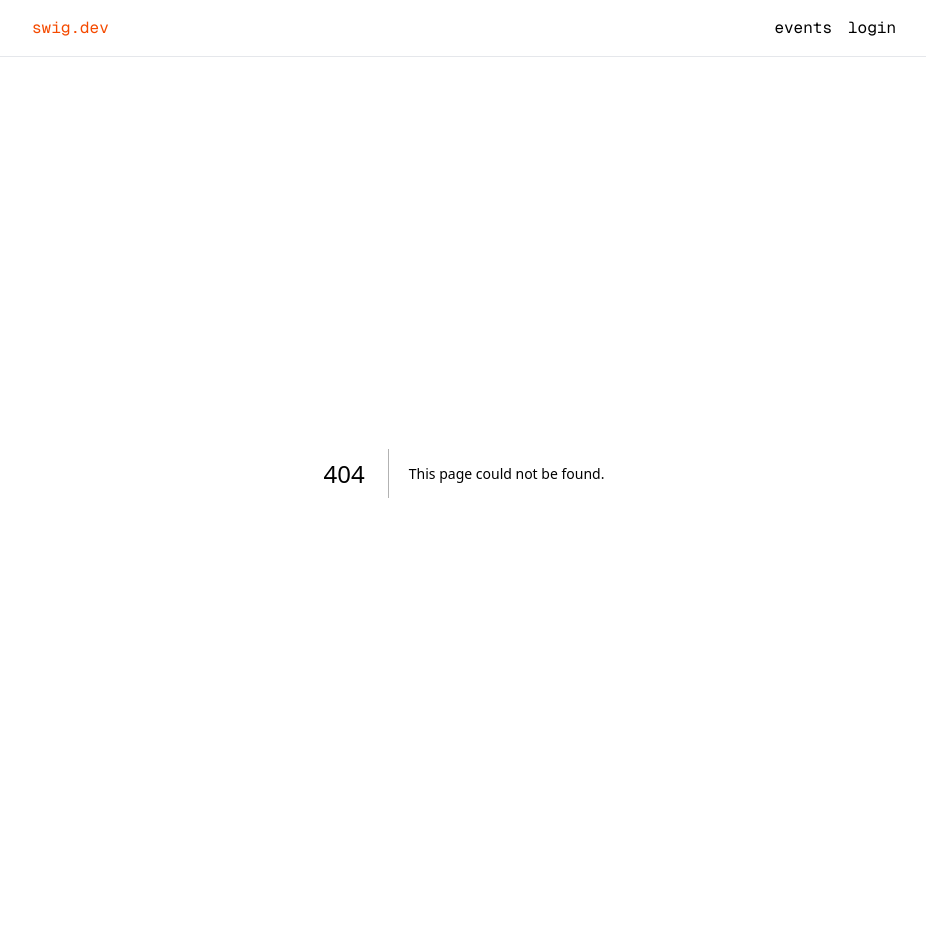
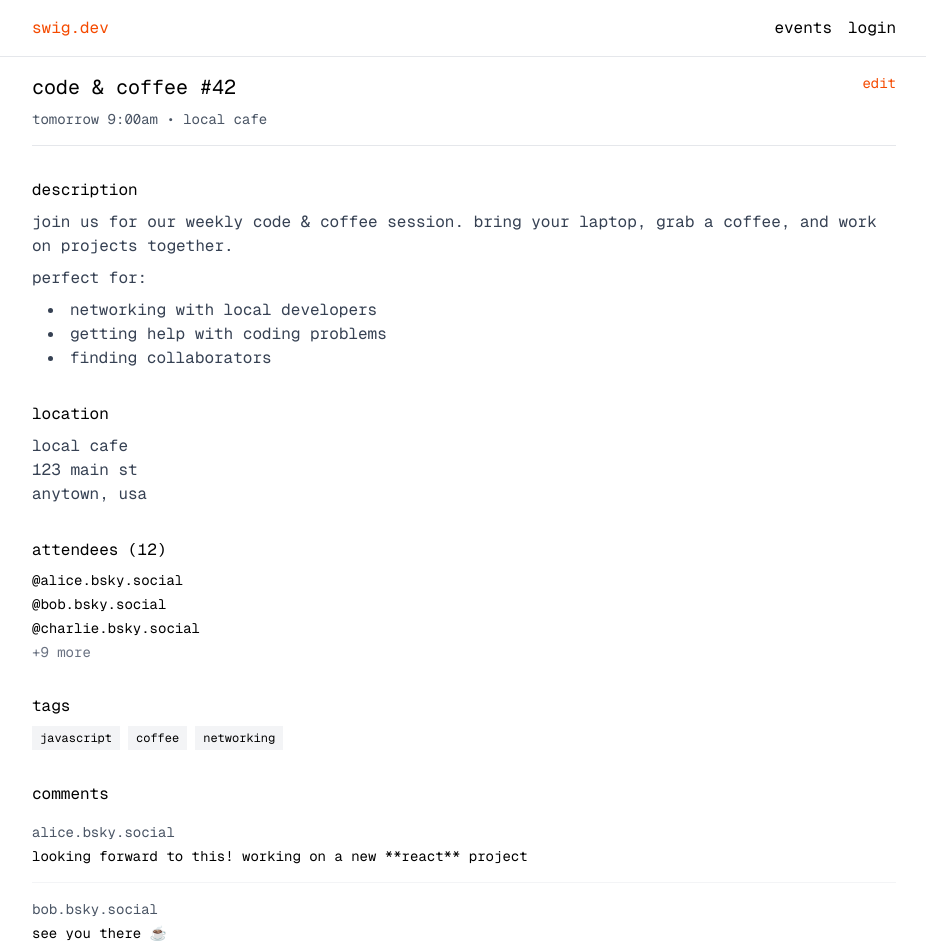
Before and after one commit to lewxdev/swig.dev, a Next.js app: page /event/1 in a window 1280 px wide. Before the commit this address had no page. Shown: the top 952 px of the page, without its empty margins (176-1102 px from the left). Before the commit the page ends 889 px from the top, so only its background shows below. Built offline with nearby package versions, Linux system fonts and the light colour scheme.

Commit message:
create event page

```diff
--- /dev/null
+++ b/app/event/[id]/page.tsx
@@ -0,0 +1,100 @@
+const comments = [
+  {
+    id: 1,
+    author: "alice.bsky.social",
+    content: "looking forward to this! working on a new **react** project",
+  },
+  {
+    id: 2,
+    author: "bob.bsky.social",
+    content: "see you there ☕",
+  },
+];
+
+export default function EventPage({ params }: { params: { id: string } }) {
+  return (
+    <div className="space-y-8">
+      <div>
+        <div className="flex items-start justify-between pb-2">
+          <h1 className="text-xl">code & coffee #42</h1>
+          <a
+            href={`/event/${params.id}/edit`}
+            className="text-sm text-orange-600 hover:underline"
+          >
+            edit
+          </a>
+        </div>
+        <div className="pb-4 text-sm text-gray-600">
+          tomorrow 9:00am • local cafe
+        </div>
+        <div className="border-b border-gray-200"></div>
+      </div>
+      <div>
+        <h2 className="pb-2">description</h2>
+        <div className="space-y-2 text-gray-700">
+          <p>
+            join us for our weekly code & coffee session. bring your laptop,
+            grab a coffee, and work on projects together.
+          </p>
+          <p>perfect for:</p>
+          <ul className="list-inside list-disc pl-4">
+            <li>networking with local developers</li>
+            <li>getting help with coding problems</li>
+            <li>finding collaborators</li>
+          </ul>
+        </div>
+      </div>
+      <div>
+        <h2 className="pb-2">location</h2>
+        <p className="text-gray-700">
+          local cafe
+          <br />
+          123 main st
+          <br />
+          anytown, usa
+        </p>
+      </div>
+      <div>
+        <h2 className="pb-2">attendees (12)</h2>
+        <div className="space-y-1">
+          <div className="text-sm">@alice.bsky.social</div>
+          <div className="text-sm">@bob.bsky.social</div>
+          <div className="text-sm">@charlie.bsky.social</div>
+          <div className="text-sm text-gray-500">+9 more</div>
+        </div>
+      </div>
+      <div>
+        <h2 className="pb-2">tags</h2>
+        <div className="flex flex-wrap gap-2">
+          <span className="bg-gray-100 px-2 py-1 text-xs">javascript</span>
+          <span className="bg-gray-100 px-2 py-1 text-xs">coffee</span>
+          <span className="bg-gray-100 px-2 py-1 text-xs">networking</span>
+        </div>
+      </div>
+      <div>
+        <h2 className="pb-4">comments</h2>
+        <div className="space-y-4">
+          {comments.map((comment) => (
+            <div
+              key={comment.id}
+              className="border-gray-100 pb-4 not-last:border-b"
+            >
+              <div className="pb-1 text-sm text-gray-600">{comment.author}</div>
+              <div className="text-sm">{comment.content}</div>
+            </div>
+          ))}
+        </div>
+        <div className="space-y-2 pt-6">
+          <textarea
+            placeholder="add a comment..."
+            className="w-full resize-none border-b border-gray-200 bg-transparent py-2 focus:border-orange-600 focus:outline-none"
+            rows={3}
+          />
+          <button className="hover:bg-opacity-90 bg-orange-600 px-4 py-1 text-sm text-white">
+            post
+          </button>
+        </div>
+      </div>
+    </div>
+  );
+}
```
